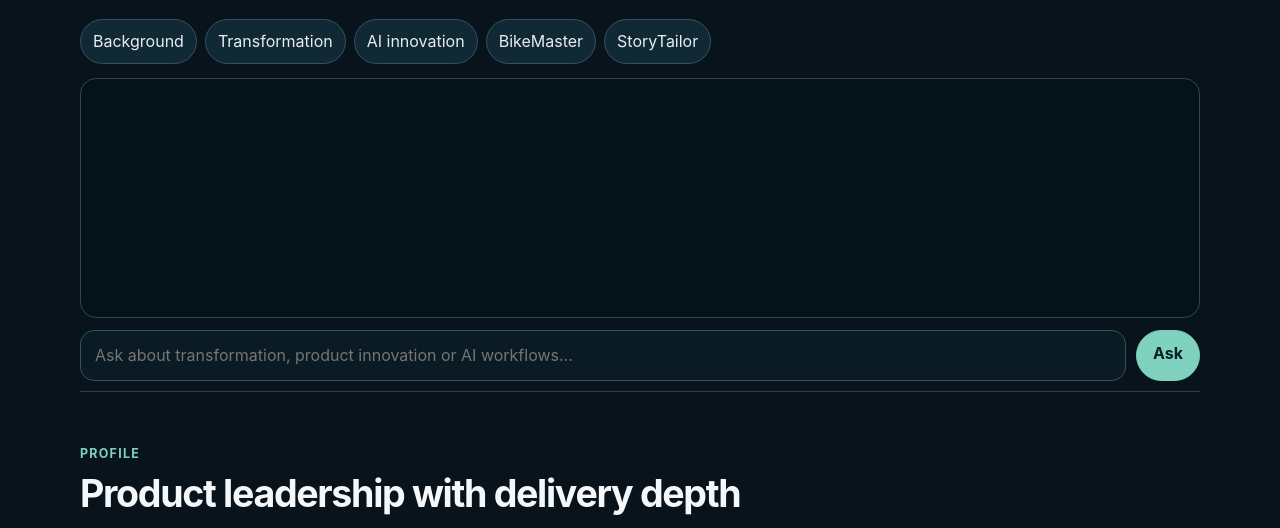
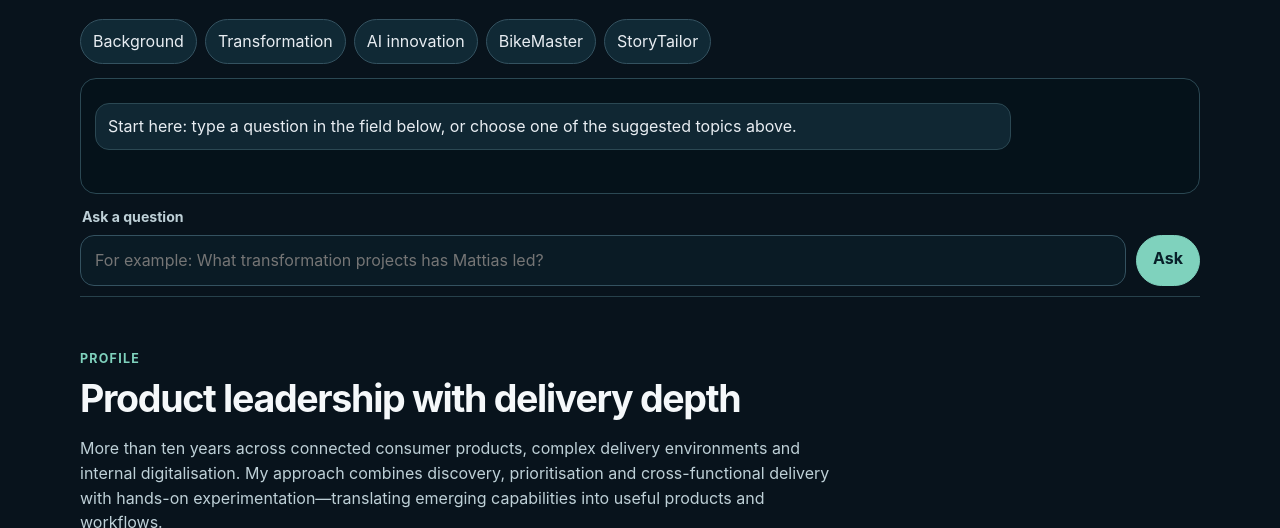
Before and after one commit to LilleWille90/resume_agent, a website: page public/index.html in a window 1280 px wide. Shown: the part 774-1302 px from the top of the page. Drawn offline with Linux system fonts and the light colour scheme.

Commit message:
Clarify how to start resume chat

```diff
--- a/public/app.js
+++ b/public/app.js
@@ -76,3 +76,10 @@ form.addEventListener("submit", (e) => {
 document.querySelectorAll(".suggest button").forEach(btn => {
   btn.addEventListener("click", () => send(btn.dataset.q));
 });
+
+chatEl.addEventListener("click", () => input.focus());
+
+addMessage(
+  "assistant",
+  "Start here: type a question in the field below, or choose one of the suggested topics above."
+);
--- a/public/index.html
+++ b/public/index.html
@@ -16,7 +16,7 @@
         <div class="hero-links"><a class="button primary" href="/Mattias-CV.pdf" target="_blank" rel="noreferrer">Download CV</a><a class="button" href="https://www.linkedin.com/in/mattias-willner-904a0465/" target="_blank" rel="noreferrer">LinkedIn</a></div>
       </header>
 
-      <section class="ask" aria-labelledby="ask-title"><div class="ask-heading"><p class="eyebrow">Ask my resume</p><h2 id="ask-title">Explore the background behind the CV</h2><p>Ask about enterprise transformation, product leadership or hands-on AI innovation. Answers are based on the CV and documented case notes.</p></div><div class="suggest"><button data-q="Summarise Mattias' product and transformation background.">Background</button><button data-q="How has Mattias led digital transformation in complex organisations?">Transformation</button><button data-q="What is Mattias' hands-on AI product-building experience?">AI innovation</button><button data-q="How does BikeMaster combine connected-product data and AI-assisted development?">BikeMaster</button><button data-q="How does StoryTailor orchestrate multiple AI models into one product experience?">StoryTailor</button></div><section id="chat" class="chat" aria-live="polite" aria-label="Resume conversation"></section><form id="form" class="composer"><label class="sr-only" for="input">Ask a question</label><input id="input" placeholder="Ask about transformation, product innovation or AI workflows..." autocomplete="off" /><button type="submit">Ask</button></form></section>
+      <section class="ask" aria-labelledby="ask-title"><div class="ask-heading"><p class="eyebrow">Ask my resume</p><h2 id="ask-title">Explore the background behind the CV</h2><p>Ask about enterprise transformation, product leadership or hands-on AI innovation. Answers are based on the CV and documented case notes.</p></div><div class="suggest"><button data-q="Summarise Mattias' product and transformation background.">Background</button><button data-q="How has Mattias led digital transformation in complex organisations?">Transformation</button><button data-q="What is Mattias' hands-on AI product-building experience?">AI innovation</button><button data-q="How does BikeMaster combine connected-product data and AI-assisted development?">BikeMaster</button><button data-q="How does StoryTailor orchestrate multiple AI models into one product experience?">StoryTailor</button></div><section id="chat" class="chat" aria-live="polite" aria-label="Resume conversation. Click to focus the question field."></section><form id="form" class="composer"><label class="composer-label" for="input">Ask a question</label><div class="composer-row"><input id="input" placeholder="For example: What transformation projects has Mattias led?" autocomplete="off" /><button type="submit">Ask</button></div></form></section>
 
       <section class="profile" aria-labelledby="profile-title">
         <p class="eyebrow">Profile</p><h2 id="profile-title">Product leadership with delivery depth</h2>
--- a/public/styles.css
+++ b/public/styles.css
@@ -18,6 +18,6 @@ h3 { font-size: 1.45rem; margin: 0 0 10px; }
 .case-grid { display: grid; gap: 16px; grid-template-columns: repeat(3, minmax(0, 1fr)); }.case-card { background: rgba(14, 35, 45, .82); border: 1px solid #2b4853; border-radius: 16px; padding: 22px; }.case-card .case-tag { color: #9dbec5; font-size: .7rem; }.case-summary { color: #bed0d7; min-height: 77px; }
 dl { margin: 18px 0 0; } dl div { border-top: 1px solid #294651; padding: 11px 0; } dt { color: #7fd2bd; font-size: .74rem; font-weight: 750; letter-spacing: .08em; text-transform: uppercase; } dd { color: #d6e1e5; font-size: .93rem; margin: 3px 0 0; }
 .ask { padding-bottom: 10px; }.suggest, .suggest-inline { display: flex; flex-wrap: wrap; gap: 8px; margin: 22px 0 14px; }.suggest button, .suggest-inline button { background: #102935; border: 1px solid #345260; border-radius: 999px; color: #e8edf2; cursor: pointer; font: inherit; padding: 9px 12px; }.suggest button:hover, .suggest-inline button:hover { border-color: #7fd2bd; }
-.chat { background: rgba(5, 18, 25, .72); border: 1px solid #2b4853; border-radius: 16px; min-height: 240px; max-height: 560px; overflow: auto; padding: 14px; }.msg { display: flex; flex-direction: column; margin: 10px 0; }.msg.user { align-items: flex-end; }.bubble { background: #102733; border: 1px solid #2b4853; border-radius: 14px; max-width: 84%; padding: 10px 12px; white-space: pre-wrap; }.msg.user .bubble { background: #174a50; border-color: #367880; }.sources { color: #a9c3ca; font-size: 12px; margin-top: 6px; }.src { border: 1px solid #345260; border-radius: 999px; display: inline-block; margin: 0 6px 6px 0; padding: 2px 8px; }
-.composer { display: flex; gap: 10px; margin-top: 12px; }.composer input { background: #0a1b25; border: 1px solid #345260; border-radius: 14px; color: #f1f5f6; flex: 1; font: inherit; min-width: 0; padding: 12px 14px; }.composer button { cursor: pointer; }.footer { border-top: 1px solid #27414b; color: #a9c3ca; display: flex; flex-wrap: wrap; gap: 10px; margin-top: 48px; padding: 22px 0; }.footer a { color: #b6e7d9; text-decoration: none; }.footer a:hover { text-decoration: underline; }.sr-only { height: 1px; margin: -1px; overflow: hidden; position: absolute; width: 1px; clip: rect(0, 0, 0, 0); }
+.chat { background: rgba(5, 18, 25, .72); border: 1px solid #2b4853; border-radius: 16px; cursor: text; min-height: 116px; max-height: 560px; overflow: auto; padding: 14px; }.chat:focus-within { border-color: #7fd2bd; }.msg { display: flex; flex-direction: column; margin: 10px 0; }.msg.user { align-items: flex-end; }.bubble { background: #102733; border: 1px solid #2b4853; border-radius: 14px; max-width: 84%; padding: 10px 12px; white-space: pre-wrap; }.msg.user .bubble { background: #174a50; border-color: #367880; }.sources { color: #a9c3ca; font-size: 12px; margin-top: 6px; }.src { border: 1px solid #345260; border-radius: 999px; display: inline-block; margin: 0 6px 6px 0; padding: 2px 8px; }
+.composer { margin-top: 12px; }.composer-label { color: #bed0d7; display: block; font-size: .88rem; font-weight: 650; margin: 0 0 7px 2px; }.composer-row { display: flex; gap: 10px; }.composer input { background: #0a1b25; border: 1px solid #345260; border-radius: 14px; color: #f1f5f6; flex: 1; font: inherit; min-width: 0; padding: 12px 14px; }.composer input:focus { border-color: #7fd2bd; outline: 2px solid rgba(127, 210, 189, .18); outline-offset: 1px; }.composer button { cursor: pointer; }.footer { border-top: 1px solid #27414b; color: #a9c3ca; display: flex; flex-wrap: wrap; gap: 10px; margin-top: 48px; padding: 22px 0; }.footer a { color: #b6e7d9; text-decoration: none; }.footer a:hover { text-decoration: underline; }.sr-only { height: 1px; margin: -1px; overflow: hidden; position: absolute; width: 1px; clip: rect(0, 0, 0, 0); }
 @media (max-width: 780px) { .wrap { padding-top: 28px; }.hero { padding-bottom: 48px; }.case-grid, .transformation-grid, .strengths { grid-template-columns: 1fr; }.case-summary { min-height: 0; } .profile, .transformation, .work, .ask { padding: 38px 0; } }
```
